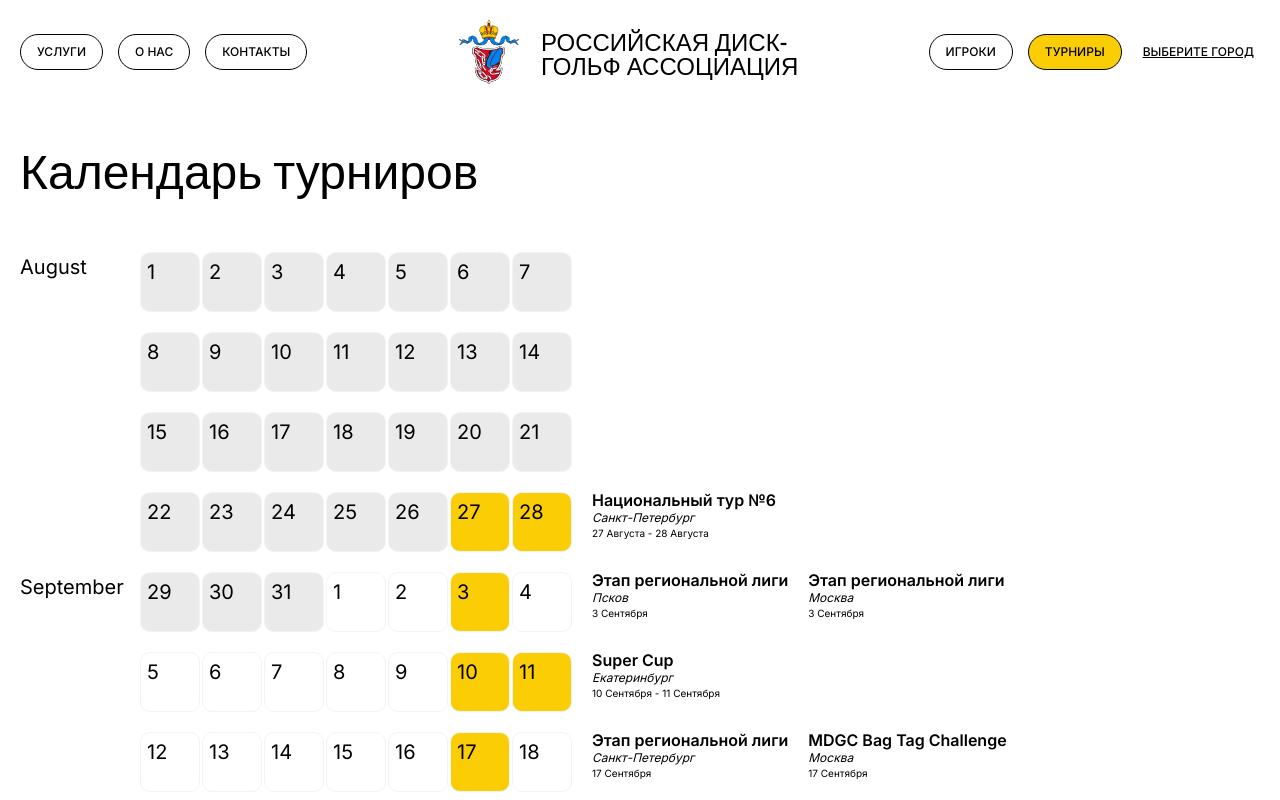
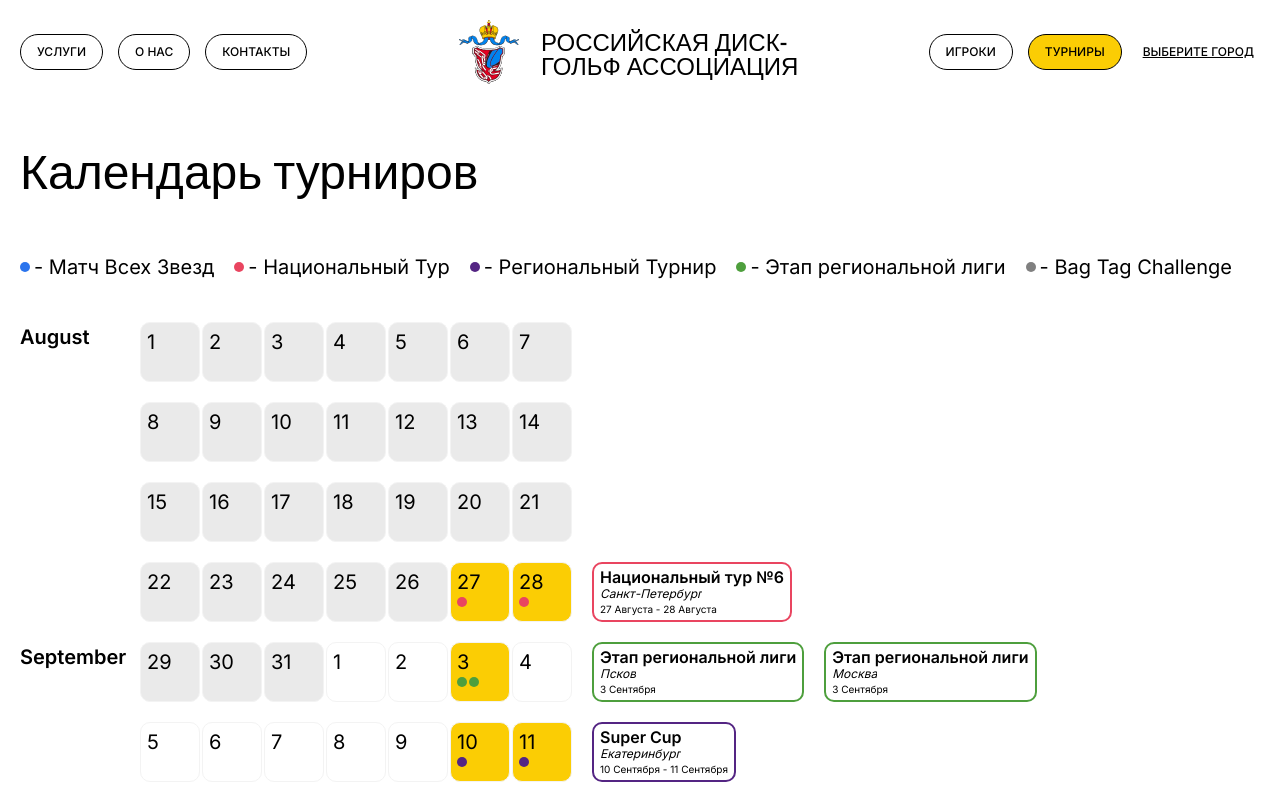
Before and after one commit to RDGAapp/web, a React (Create React App) app: page /calendar in a window 1280 px wide. Shown: the top 800 px of the page. Built offline with nearby package versions, Linux system fonts and the light colour scheme.

Commit message:
Mobile calendar

```diff
--- /dev/null
+++ b/src/components/CalendarDay.tsx
@@ -0,0 +1,130 @@
+import styled from 'styled-components';
+
+import { ReactComponent as CrossSvg } from 'assets/icons/cross.svg';
+import Tournament from 'components/Tournament';
+import TournamentType from 'enums/tournamentType';
+import { getMonthName, spellMonth } from 'helpers/dateHelpers';
+import theme from 'helpers/theme';
+import TournamentColorByType from 'helpers/tournamentColorByType';
+import useDialog from 'hooks/useDialog';
+import useMatchMedia from 'hooks/useMatchMedia';
+
+const Container = styled.div`
+  width: 3rem;
+  height: 3rem;
+  padding: 0.2rem 0.3rem;
+  border: 1px solid #f3f3f3;
+  border-radius: 0.5rem;
+
+  ${({ theme }) => theme.media.smallMobile} {
+    width: auto;
+  }
+`;
+
+const TournamentCirclesContainer = styled.div`
+  display: flex;
+  flex-flow: row wrap;
+  gap: 0.1rem;
+`;
+
+const TournamentCircle = styled.div<{ border: string }>`
+  height: 0.5rem;
+  aspect-ratio: 1 / 1;
+  background-color: ${(props) => props.border};
+  border-radius: 100vh;
+`;
+
+const Header = styled.h1`
+  display: flex;
+  align-items: center;
+  justify-content: space-between;
+  margin: 0 0 2rem;
+  font-weight: 600;
+  font-size: 1rem;
+  line-height: 1;
+
+  svg {
+    cursor: pointer;
+    transition: color 0.3s ease-in-out;
+
+    :hover {
+      color: ${({ theme }) => theme.colors.primary};
+    }
+  }
+`;
+
+const TournamentsList = styled.div`
+  display: flex;
+  flex-flow: row wrap;
+  gap: 1rem;
+  align-items: center;
+  justify-content: center;
+
+  * {
+    flex-basis: max-content;
+  }
+`;
+
+interface Props {
+  day: Date;
+  month: { monthName: string, shouldGreyOut: boolean };
+  tournaments: Tournament[];
+}
+
+const CalendarDay = ({ day, month, tournaments }: Props) => {
+  const { isSmallMobile } = useMatchMedia();
+
+  const { Dialog, openModal, closeModal } = useDialog();
+
+  const getDayColor = (day: Date, monthName: string, shouldGreyOut: boolean) => {
+    if (tournaments.length !== 0) {
+      return theme.colors.primary;
+    }
+    if (getMonthName(day) === monthName) {
+      return shouldGreyOut ? '#eaeaea' : 'white';
+    }
+    return shouldGreyOut ? 'white' : '#eaeaea';
+  };
+
+  return (
+    <Container
+      key={`day-${day.toDateString()}`}
+      style={{
+        backgroundColor: getDayColor(day, month.monthName, month.shouldGreyOut),
+      }}
+      onClick={isSmallMobile ? openModal : () => { /* do nothing */ }}
+    >
+      {day.getDate()}
+      <TournamentCirclesContainer>
+        {tournaments
+          .map((tournament) => (
+            <TournamentCircle
+              key={`calendar-${tournament.name}-${tournament.town}`}
+              title={tournament.name}
+              border={TournamentColorByType[tournament.type as TournamentType]}
+            />
+          ))}
+      </TournamentCirclesContainer>
+      <Dialog>
+        <Header>
+          {`Турниры ${day.getDate()} ${spellMonth(day.getMonth())}`}
+          <CrossSvg height={17} onClick={closeModal} />
+        </Header>
+        <TournamentsList>
+          {tournaments.map((tournament) => (
+            <Tournament
+              key={`${tournament.name}-${tournament.town}`}
+              name={tournament.name}
+              type={tournament.type}
+              town={tournament.town}
+              startDate={tournament.startDate}
+              endDate={tournament.endDate}
+            />
+          ))}
+        </TournamentsList>
+      </Dialog>
+    </Container>
+  );
+};
+
+export default CalendarDay;
--- a/src/components/Modal.tsx
+++ b/src/components/Modal.tsx
@@ -18,7 +18,7 @@ const Container = styled.div`
   position: relative;
   width: 100%;
   height: max-content;
-  padding: 1.5rem 2.5rem;
+  padding: 1.5rem;
 `;
 
 interface Props {
--- /dev/null
+++ b/src/components/Tournament.tsx
@@ -0,0 +1,73 @@
+import styled from 'styled-components';
+
+import TournamentType from 'enums/tournamentType';
+import { spellMonth } from 'helpers/dateHelpers';
+import TournamentColorByType from 'helpers/tournamentColorByType';
+
+const Container = styled.div<{ border: string }>`
+  display: flex;
+  flex: 1;
+  flex-direction: column;
+  align-items: flex-start;
+  justify-content: center;
+  max-width: max-content;
+  height: 3rem;
+  padding: 0 0.3rem;
+  overflow: hidden;
+  border: 0.1rem solid ${(props) => props.border};
+  border-radius: 0.5rem;
+  transition: all 0.3s ease-in-out;
+
+  :hover {
+    flex-basis: max-content;
+  }
+
+  * {
+    max-width: 100%;
+    overflow: hidden;
+    font-size: 0.8rem;
+    line-height: 1rem;
+    white-space: nowrap;
+    text-overflow: ellipsis;
+  }
+`;
+
+const ExtraTournamentInformation = styled.div`
+  font-size: 0.5rem;
+  line-height: 1.5;
+
+  * {
+    font-size: 0.6rem;
+    line-height: 1;
+  }
+`;
+
+interface Props {
+  name: string;
+  type: string;
+  town: string;
+  startDate: Date;
+  endDate: Date;
+}
+
+const Tournament = ({
+  name, type, town, startDate, endDate,
+}: Props) => (
+  <Container
+    title={name}
+    border={TournamentColorByType[type as TournamentType]}
+  >
+    <b>{name}</b>
+    <ExtraTournamentInformation>
+      <i>{town}</i>
+    </ExtraTournamentInformation>
+    <ExtraTournamentInformation>
+      {`${startDate.getDate()} ${spellMonth(startDate.getMonth())}`}
+      {startDate.getDate() !== endDate.getDate() && (
+        ` - ${endDate.getDate()} ${spellMonth(endDate.getMonth())}`
+      )}
+    </ExtraTournamentInformation>
+  </Container>
+);
+
+export default Tournament;
--- /dev/null
+++ b/src/enums/tournamentType.ts
@@ -0,0 +1,9 @@
+enum TournamentType {
+  National = 'национальный тур',
+  AllStar = 'МВЗ',
+  Regional = 'региональный',
+  League = 'лига',
+  BagTag = 'bag-tag',
+}
+
+export default TournamentType;
--- a/src/helpers/theme.ts
+++ b/src/helpers/theme.ts
@@ -1,12 +1,14 @@
 const breakpoints = {
   tablet: 1024,
   mobile: 767,
+  smallMobile: 600,
 };
 
 const theme = {
   media: {
     tablet: `@media (max-width: ${breakpoints.tablet}px)`,
     mobile: `@media (max-width: ${breakpoints.mobile}px)`,
+    smallMobile: `@media (max-width: ${breakpoints.smallMobile}px)`,
   },
   breakpoints,
   colors: {
--- /dev/null
+++ b/src/helpers/tournamentColorByType.ts
@@ -0,0 +1,11 @@
+import TournamentType from 'enums/tournamentType';
+
+const TournamentColorByType: Record<TournamentType, string> = {
+  [TournamentType.National]: '#e94560',
+  [TournamentType.AllStar]: '#2a74ed',
+  [TournamentType.Regional]: '#542583',
+  [TournamentType.League]: '#4e9f3d',
+  [TournamentType.BagTag]: '#808080',
+};
+
+export default TournamentColorByType;
--- a/src/hooks/useDialog.tsx
+++ b/src/hooks/useDialog.tsx
@@ -12,7 +12,10 @@ const useDialog = () => {
     ) => (
       <Modal
         ref={dialogRef}
-        onClick={(event) => (event.target as HTMLElement).tagName === 'DIALOG' && dialogRef.current?.close()}
+        onClick={(event) => {
+          event.stopPropagation();
+          if ((event.target as HTMLElement).tagName === 'DIALOG') dialogRef.current?.close();
+        }}
       >
         {children}
       </Modal>
--- a/src/hooks/useMatchMedia.ts
+++ b/src/hooks/useMatchMedia.ts
@@ -3,12 +3,14 @@ import { useLayoutEffect, useState } from 'react';
 import theme from 'helpers/theme';
 
 interface UseMatchMedia {
+  isSmallMobile: boolean;
   isMobile: boolean,
   isTablet: boolean,
   isDesktop: boolean,
 }
 
 const queries = [
+  `(max-width: ${theme.breakpoints.smallMobile}px)`,
   `(max-width: ${theme.breakpoints.mobile}px)`,
   `(max-width: ${theme.breakpoints.tablet}px) and (min-width: ${theme.breakpoints.mobile}px)`,
   `(min-width: ${theme.breakpoints.tablet}px)`,
@@ -17,7 +19,7 @@ const queries = [
 const useMatchMedia = (): UseMatchMedia => {
   const mediaQueryList = queries.map((query) => matchMedia(query));
 
-  const getValues = (): UseMatchMedia => ['isMobile', 'isTablet', 'isDesktop']
+  const getValues = (): UseMatchMedia => ['isSmallMobile', 'isMobile', 'isTablet', 'isDesktop']
     .reduce((result, screen, index) => ({
       ...result,
       [screen]: mediaQueryList[index].matches,
--- a/src/pages/Calendar.tsx
+++ b/src/pages/Calendar.tsx
@@ -1,11 +1,28 @@
-import { useMemo } from 'react';
+import { useCallback, useMemo } from 'react';
 
 import styled from 'styled-components';
 
+import CalendarDay from 'components/CalendarDay';
 import PageHeader from 'components/PageHeader';
-import { getCalendarData, getMonthName, spellMonth } from 'helpers/dateHelpers';
-import theme from 'helpers/theme';
+import Tournament from 'components/Tournament';
+import TournamentType from 'enums/tournamentType';
+import { getCalendarData } from 'helpers/dateHelpers';
+import TournamentColorByType from 'helpers/tournamentColorByType';
 import { useAppSelector } from 'store/hooks';
+
+const Legend = styled.div`
+  display: flex;
+  flex-flow: row wrap;
+  gap: 1rem;
+  align-items: center;
+  margin: 0 0 2rem;
+`;
+
+const LegendItem = styled.div`
+  display: flex;
+  gap: 0.2rem;
+  align-items: center;
+`;
 
 const Container = styled.div`
   display: flex;
@@ -18,6 +35,10 @@ const Month = styled.div`
   display: grid;
   grid-template-columns: 1fr 15fr;
   gap: 1rem;
+
+  ${({ theme }) => theme.media.tablet} {
+    grid-template-columns: 1fr;
+  }
 `;
 
 const MonthName = styled.div`
@@ -25,12 +46,17 @@ const MonthName = styled.div`
   align-items: flex-start;
   justify-content: flex-start;
   min-width: 5rem;
+  font-weight: 700;
 `;
 
 const CalendarRow = styled.div`
   display: grid;
   grid-template-columns: 1fr 2fr;
   gap: 1rem;
+
+  ${({ theme }) => theme.media.smallMobile} {
+    grid-template-columns: 1fr;
+  }
 `;
 
 const MonthCalendar = styled.div`
@@ -44,48 +70,21 @@ const CalendarWeek = styled.div`
   gap: 0.1rem;
 `;
 
-const CalendarDay = styled.div`
-  width: 3rem;
-  height: 3rem;
-  padding: 0.2rem 0.3rem;
-  border: 1px solid #f3f3f3;
-  border-radius: 0.5rem;
-`;
-
 const TournamentList = styled.div`
   display: flex;
   gap: 1rem;
   overflow: hidden;
-`;
 
-const Tournament = styled.div`
-  display: flex;
-  flex: 1;
-  flex-direction: column;
-  gap: 0.2rem;
-  max-width: max-content;
-  height: 3rem;
-  overflow: hidden;
-  line-height: 1;
-  white-space: nowrap;
-  text-overflow: ellipsis;
-  transition: all 0.3s ease-in-out;
-
-  :hover {
-    min-width: min-content;
-  }
-
-  * {
-    font-size: 0.8rem;
+  ${({ theme }) => theme.media.smallMobile} {
+    display: none;
   }
 `;
 
-const ExtraTournamentInformation = styled.div`
-  font-size: 0.5rem;
-
-  * {
-    font-size: 0.6rem;
-  }
+const TournamentCircle = styled.div<{ border: string }>`
+  height: 0.5rem;
+  aspect-ratio: 1 / 1;
+  background-color: ${(props) => props.border};
+  border-radius: 100vh;
 `;
 
 const Calendar = () => {
@@ -93,8 +92,7 @@ const Calendar = () => {
 
   const calendarData = useMemo(getCalendarData, []);
 
-  const getDayColor = (day: Date, monthName: string, shouldGreyOut: boolean) => {
-    const tournamentsForThisDay = tournaments.filter((tournament) => {
+  const getTournamentsForThisDay = useCallback((day: Date) => tournaments.filter((tournament) => {
     const tournamentStartDay = new Date(tournament.startDate);
     tournamentStartDay.setHours(0, 0, 0, 0);
     const tournamentEndDay = new Date(tournament.endDate);
@@ -104,20 +102,33 @@ const Calendar = () => {
     dayStart.setHours(0, 0, 0, 0);
 
     return tournamentStartDay <= dayStart && tournamentEndDay >= dayStart;
-    });
-
-    if (tournamentsForThisDay.length !== 0) {
-      return theme.colors.primary;
-    }
-    if (getMonthName(day) === monthName) {
-      return shouldGreyOut ? '#eaeaea' : 'white';
-    }
-    return shouldGreyOut ? 'white' : '#eaeaea';
-  };
+  }), [tournaments]);
 
   return (
     <>
       <PageHeader text="Календарь турниров" />
+      <Legend>
+        <LegendItem>
+          <TournamentCircle border={TournamentColorByType[TournamentType.AllStar]} />
+          - Матч Всех Звезд
+        </LegendItem>
+        <LegendItem>
+          <TournamentCircle border={TournamentColorByType[TournamentType.National]} />
+          - Национальный Тур
+        </LegendItem>
+        <LegendItem>
+          <TournamentCircle border={TournamentColorByType[TournamentType.Regional]} />
+          - Региональный Турнир
+        </LegendItem>
+        <LegendItem>
+          <TournamentCircle border={TournamentColorByType[TournamentType.League]} />
+          - Этап региональной лиги
+        </LegendItem>
+        <LegendItem>
+          <TournamentCircle border={TournamentColorByType[TournamentType.BagTag]} />
+          - Bag Tag Challenge
+        </LegendItem>
+      </Legend>
       <Container>
         {calendarData.map((month) => (
           <Month key={month.monthName}>
@@ -129,12 +140,10 @@ const Calendar = () => {
                     {week.map((day) => (
                       <CalendarDay
                         key={`day-${day.toDateString()}`}
-                        style={{
-                          backgroundColor: getDayColor(day, month.monthName, month.shouldGreyOut),
-                        }}
-                      >
-                        {day.getDate()}
-                      </CalendarDay>
+                        day={day}
+                        month={month}
+                        tournaments={getTournamentsForThisDay(day)}
+                      />
                     ))}
                   </CalendarWeek>
                   <TournamentList>
@@ -145,18 +154,14 @@ const Calendar = () => {
                         || (tournament.endDate >= week[0] && tournament.endDate <= week[6]),
                       )
                       .map((tournament) => (
-                        <Tournament key={tournament.name}>
-                          <b>{tournament.name}</b>
-                          <ExtraTournamentInformation>
-                            <i>{tournament.town}</i>
-                          </ExtraTournamentInformation>
-                          <ExtraTournamentInformation>
-                            {`${tournament.startDate.getDate()} ${spellMonth(tournament.startDate.getMonth())}`}
-                            {tournament.startDate.getDate() !== tournament.endDate.getDate() && (
-                              ` - ${tournament.endDate.getDate()} ${spellMonth(tournament.endDate.getMonth())}`
-                            )}
-                          </ExtraTournamentInformation>
-                        </Tournament>
+                        <Tournament
+                          key={`${tournament.name}-${tournament.town}`}
+                          name={tournament.name}
+                          type={tournament.type}
+                          town={tournament.town}
+                          startDate={tournament.startDate}
+                          endDate={tournament.endDate}
+                        />
                       ))}
                   </TournamentList>
                 </CalendarRow>
--- a/src/store/tournaments/mockData.tsx
+++ b/src/store/tournaments/mockData.tsx
@@ -1,37 +1,39 @@
+import TournamentType from 'enums/tournamentType';
+
 const tournaments: Tournament[] = [
   {
     name: 'Национальный тур №6',
     startDate: new Date(2022, 7, 27, 10),
     endDate: new Date(2022, 7, 28, 17),
-    type: 'национальный тур',
+    type: TournamentType.National,
     town: 'Санкт-Петербург',
   },
   {
     name: 'Super Cup',
     startDate: new Date(2022, 8, 10, 10),
     endDate: new Date(2022, 8, 11, 17),
-    type: 'региональный',
+    type: TournamentType.Regional,
     town: 'Екатеринбург',
   },
   {
     name: 'Кубок всех звезд национального тура',
     startDate: new Date(2022, 8, 24, 10),
     endDate: new Date(2022, 8, 25, 17),
-    type: 'МВЗ',
+    type: TournamentType.AllStar,
     town: 'Москва',
   },
   {
     name: 'Этап региональной лиги',
     startDate: new Date(2022, 8, 3, 10),
     endDate: new Date(2022, 8, 3, 17),
-    type: 'лига',
+    type: TournamentType.League,
     town: 'Псков',
   },
   {
     name: 'Этап региональной лиги',
     startDate: new Date(2022, 8, 17, 10),
     endDate: new Date(2022, 8, 17, 17),
-    type: 'лига',
+    type: TournamentType.League,
     town: 'Санкт-Петербург',
   },
   {
@@ -59,28 +61,28 @@ const tournaments: Tournament[] = [
     name: 'Этап региональной лиги',
     startDate: new Date(2022, 9, 1, 10),
     endDate: new Date(2022, 9, 1, 17),
-    type: 'лига',
+    type: TournamentType.League,
     town: 'Москва',
   },
   {
     name: 'Этап региональной лиги',
     startDate: new Date(2022, 9, 15, 10),
     endDate: new Date(2022, 9, 15, 17),
-    type: 'лига',
+    type: TournamentType.League,
     town: 'Москва',
   },
   {
     name: 'Этап региональной лиги',
     startDate: new Date(2022, 9, 29, 10),
     endDate: new Date(2022, 9, 29, 17),
-    type: 'лига',
+    type: TournamentType.League,
     town: 'Москва',
   },
   {
     name: 'MDGC Bag Tag Challenge',
     startDate: new Date(2022, 8, 17, 10),
     endDate: new Date(2022, 8, 17, 17),
-    type: 'bag-tag',
+    type: TournamentType.BagTag,
     town: 'Москва',
   },
 ];
```
Lines whose indentation alone changed are shown as unchanged.
